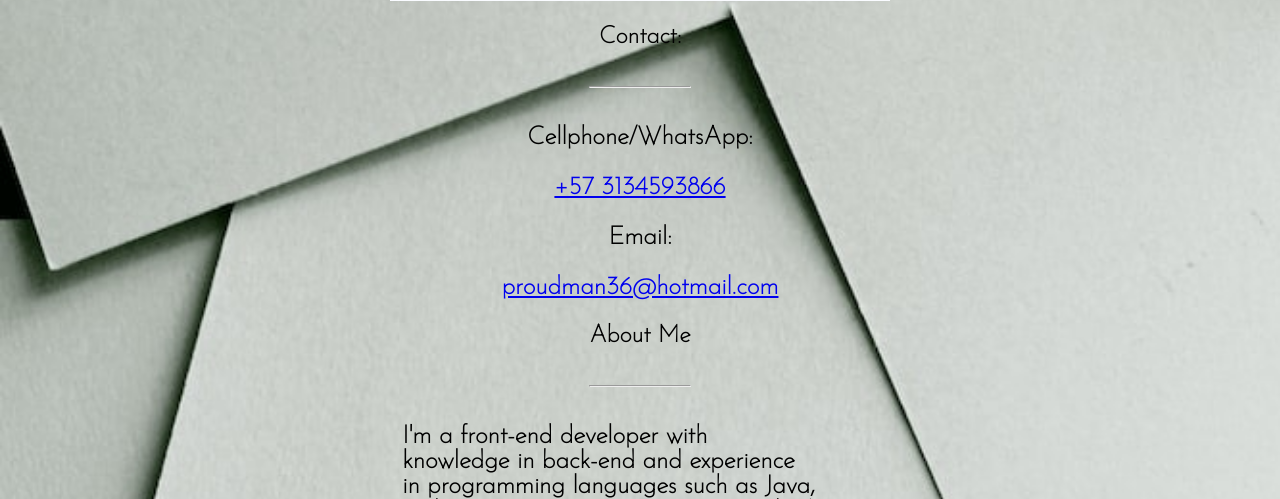
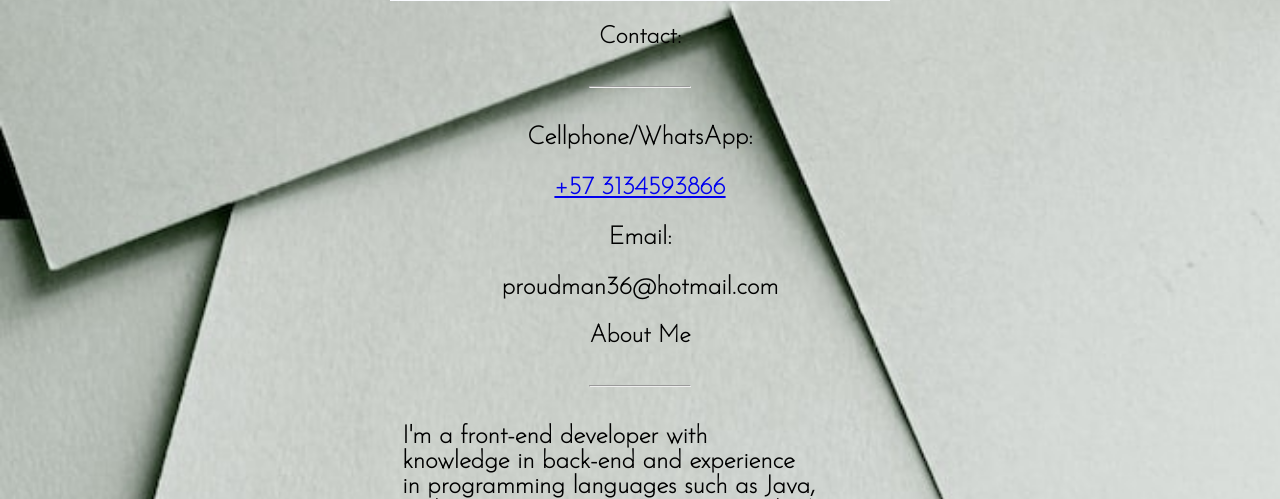
Before and after one commit to proudman36/Portfolio, a Django app: page / in a window 1280 px wide. Shown: the part 307-806 px from the top of the page. Run offline with Django 4.2, Linux system fonts and the light colour scheme; data comes from the database, SQL or seed files in the repository.

Commit message:
More additions to the styles

```diff
--- a/app_portfolio/static/styles.css
+++ b/app_portfolio/static/styles.css
@@ -87,6 +87,10 @@ input{
 .message{
     height: 300px;
 }
+.email a{
+    text-decoration: none;
+    color:black;
+}
 .CV{
     display:flex;
     flex-direction: column;
```
